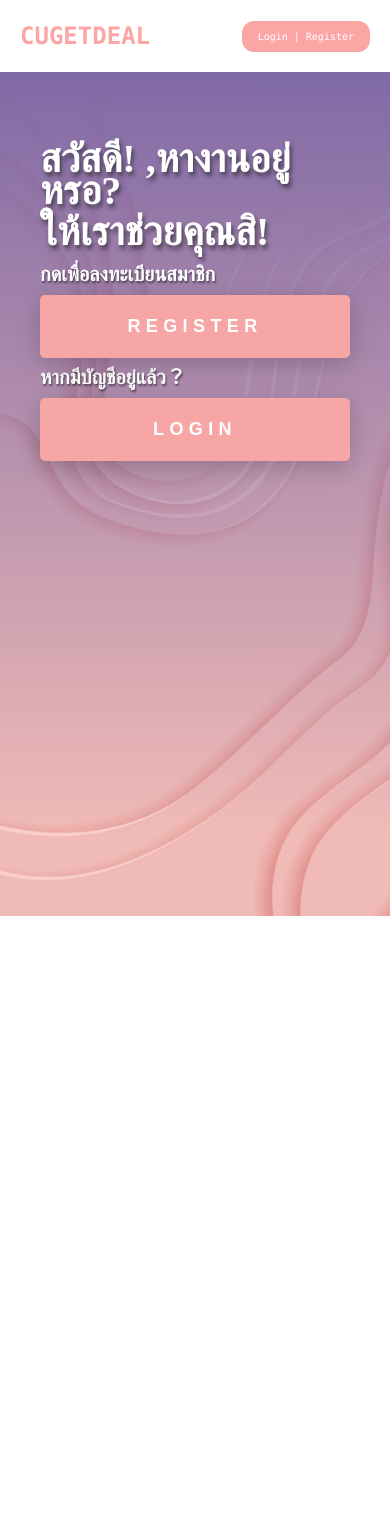
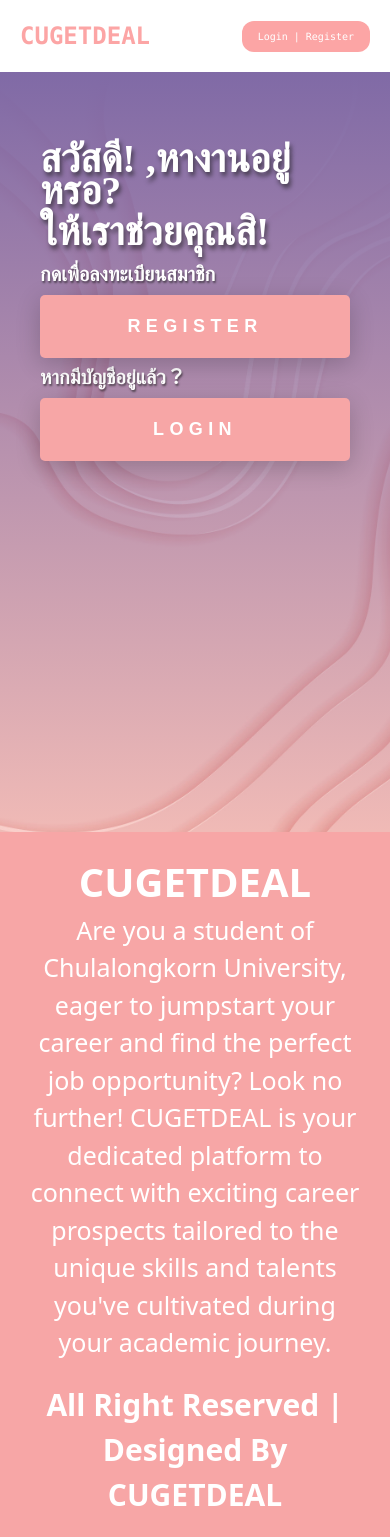
Before and after one commit to punchanabu/CUGETDEAL, a React (Create React App) app in the folder client/: page / in a window 390 px wide. Before the commit the page ends 916 px from the top, so only its background shows below. Built offline with nearby package versions, Linux system fonts and the light colour scheme.

Commit message:
add footer and responsive 99% but html

```diff
--- a/client/src/page/Home/Home.tsx
+++ b/client/src/page/Home/Home.tsx
@@ -3,7 +3,7 @@
 
 const Home = () => {
   return (
-    <div id = "body2">
+    <div id = "body2" className="w-screen h-screen">
     <div id = "bg-gradient">
     <div className="w-screen h-screen p-10" id = "make-padding-buttom">
     <div className="text-container">
@@ -13,18 +13,24 @@
     <h3 className="text-white text-2xl font-bold" id = "regtext">กดเพื่อลงทะเบียนสมาชิก</h3>
 
     <div className="btn">
+    <a href="/Register">
     <button id = "register">
-      <span>REGISTER</span>
+      <span>
+        REGISTER
+      </span>
     </button>
+    </a>
     </div>
 
     <h3 className="text-white text-2xl font-bold" id = "logtext">หากมีบัญชีอยู่แล้ว？</h3>
 
+    <a href="/Login">
     <div className="btn">
     <button  id = "login">
       <span>LOGIN</span>
     </button>
     </div>
+    </a>
     </div>
 
     <div className="image-container">
@@ -33,6 +39,15 @@
 
     </div>
     </div>
+    <footer>
+    <div id = "footers">
+      <div id = "textfooter">
+      <h1 id = "footergetdeal">CUGETDEAL</h1>
+      <h4 id = "description">Are you a student of Chulalongkorn University, eager to jumpstart your career and find the perfect job opportunity? Look no further! CUGETDEAL is your dedicated platform to connect with exciting career prospects tailored to the unique skills and talents you've cultivated during your academic journey.</h4>
+      <h1 id = "footergetdeal2"> All Right Reserved | Designed By CUGETDEAL</h1>
+      </div>
+    </div>
+    </footer>
     </div>
 
   )
```
